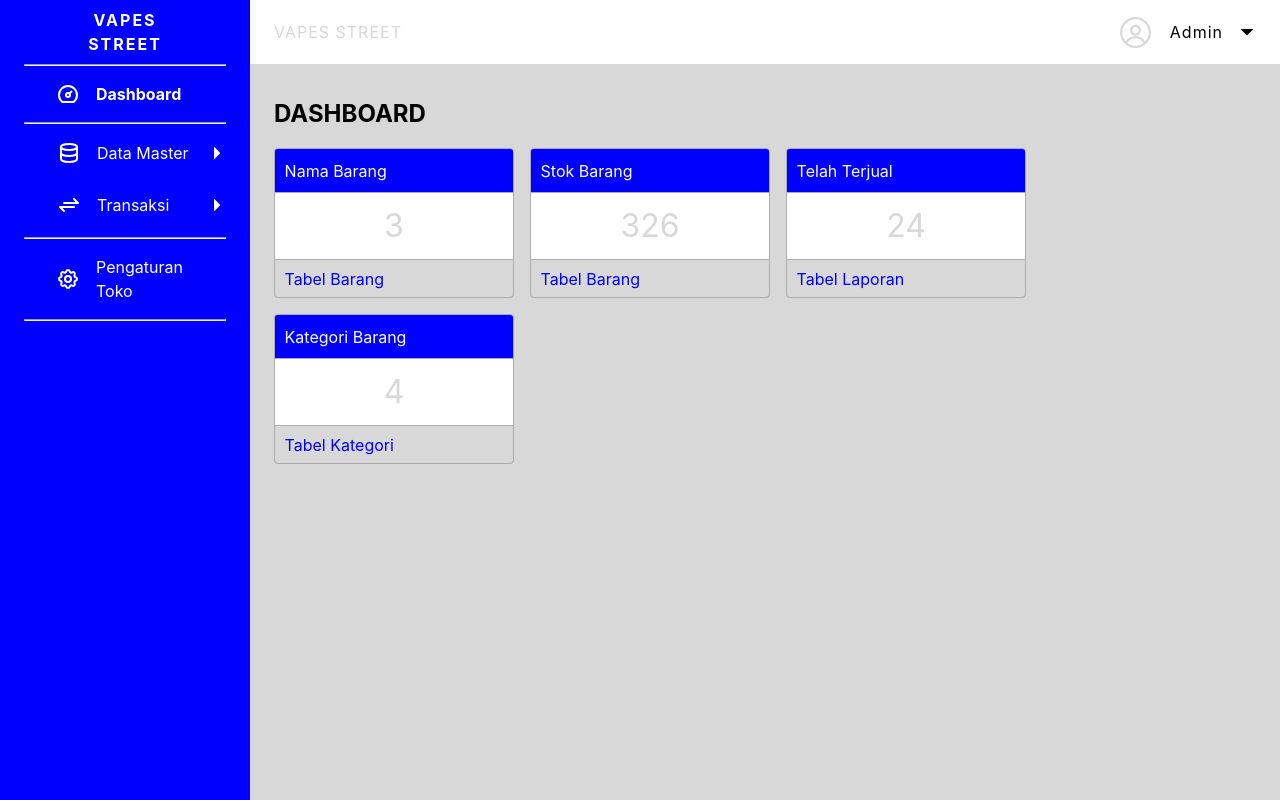
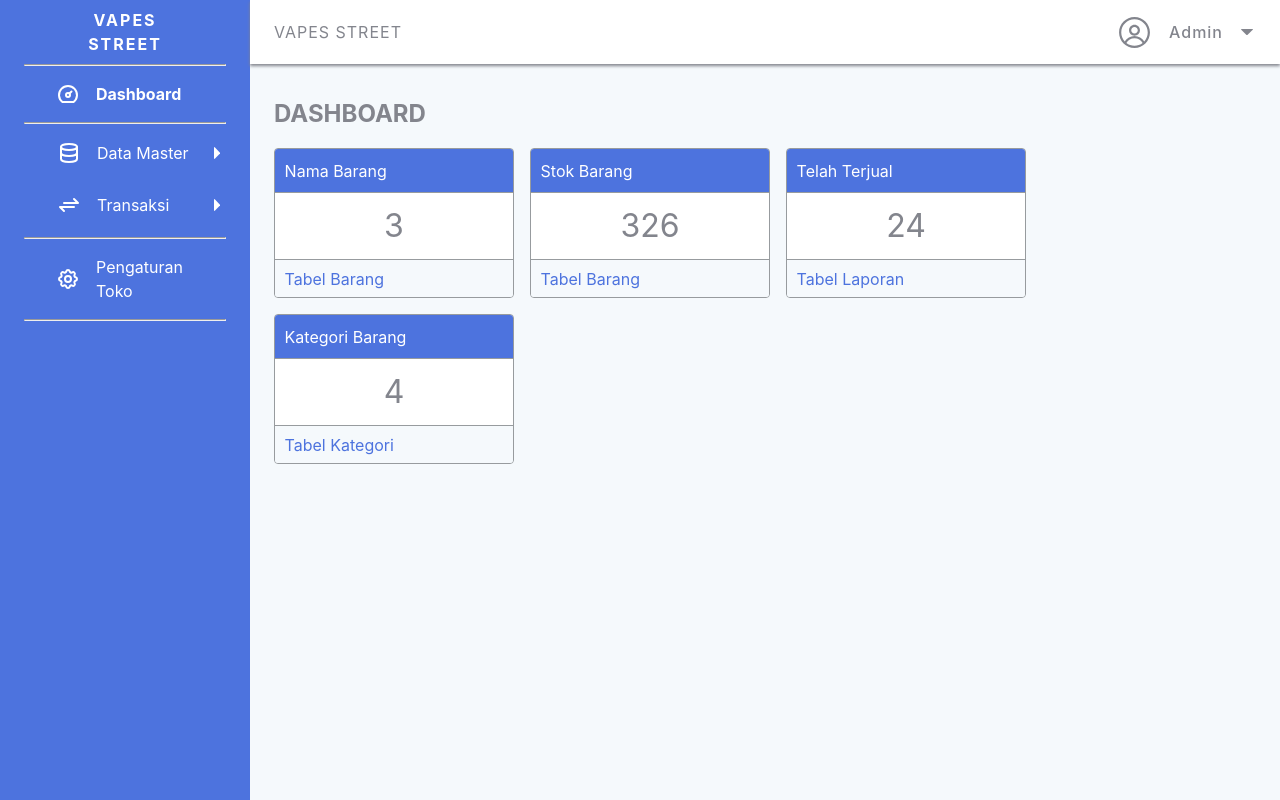
Before and after one commit to masatidhira/frontend-vapestreet, a React (Vite) app: page /login in a window 1280 px wide. Both pictures are taken after typing "Sample", "Sample123" into the empty fields and a click on the button "LOGIN". Built offline with nearby package versions, Linux system fonts and the light colour scheme.

Commit message:
Change color

```diff
--- a/src/components/Cards/Cards.scss
+++ b/src/components/Cards/Cards.scss
@@ -1,35 +1,34 @@
 .card-one {
-  background-color: cornflowerblue;
   width: 240px;
   height: 150px;
   display: flex;
   flex-direction: column;
-  border: 1px solid #acacac;
+  border: 1px solid var(--clr-gray);
   border-radius: 4px;
   overflow: hidden;
 
   .title {
-    background-color: var(--clr-navigation);
+    background-color: var(--clr-blue);
     color: var(--clr-white);
     padding: 0.6rem;
   }
 
   .count {
     background-color: var(--clr-white);
-    color: var(--clr-gray);
+    color: var(--clr-dark-gray);
     flex: 1;
     width: 100%;
     display: flex;
     justify-content: center;
     align-items: center;
     font-size: 2rem;
-    border-top: 1px solid #acacac;
-    border-bottom: 1px solid #acacac;
+    border-top: 1px solid var(--clr-gray);
+    border-bottom: 1px solid var(--clr-gray);
   }
 
   .link {
-    background-color: var(--clr-gray);
-    color: var(--clr-navigation);
+    background-color: var(--clr-light-gray);
+    color: var(--clr-blue);
     padding: 0.4rem 0.6rem;
   }
 }
--- a/src/components/Header/Header.scss
+++ b/src/components/Header/Header.scss
@@ -1,6 +1,6 @@
 .header {
   background-color: var(--clr-white);
-  color: var(--clr-gray);
+  color: var(--clr-dark-gray);
   width: 100%;
   height: var(--header-height);
   position: relative;
@@ -14,6 +14,7 @@
     justify-content: space-between;
     align-items: center;
     padding: 0 1.5rem;
+    box-shadow: 0 2px 3px 0 var(--clr-dark-gray);
     position: fixed;
     top: 0;
     right: 0;
@@ -36,7 +37,7 @@
 
       .dropdown-button {
         background-color: transparent;
-        color: black;
+        color: var(--clr-dark-gray);
         display: flex;
         align-items: center;
         border-radius: 0;
@@ -46,11 +47,12 @@
         p {
           letter-spacing: 1px;
         }
-      }
 
-      button {
-        background-color: transparent;
-        font-weight: normal;
+        &:hover {
+          color: var(--clr-dark);
+          outline: none;
+          border-color: transparent;
+        }
       }
     }
 
@@ -67,7 +69,7 @@
 
       a,
       button {
-        color: black;
+        color: var(--clr-dark);
         display: flex;
         align-items: center;
         gap: 1rem;
--- a/src/components/SideNavigation/SideNavigation.scss
+++ b/src/components/SideNavigation/SideNavigation.scss
@@ -1,5 +1,5 @@
 .sidenav {
-  background-color: var(--clr-navigation);
+  background-color: var(--clr-blue);
   color: var(--clr-white);
   width: var(--nav-width);
   height: 100vh;
@@ -73,7 +73,7 @@
         .dropdown-links {
           height: 6rem;
           background-color: var(--clr-white);
-          color: var(--clr-navigation);
+          color: var(--clr-blue);
           display: flex;
           flex-direction: column;
           justify-content: center;
--- a/src/index.scss
+++ b/src/index.scss
@@ -2,17 +2,21 @@
   --nav-width: min(100%, 250px);
   --header-height: 4rem;
 
-  --clr-navigation: blue;
   --clr-white: #ffffff;
-  --clr-gray: #d8d8d8;
+  --clr-red: #e04750;
+  --clr-green: #5bca8d;
+  --clr-blue: #4d73de;
+  --clr-dark-gray: #83858d;
+  --clr-gray: #979b9e;
+  --clr-light-gray: #f5f9fc;
   --clr-dark: black;
+
+  background-color: var(--clr-light-gray);
+  color: var(--clr-dark);
 
   font-family: Inter, system-ui, Avenir, Helvetica, Arial, sans-serif;
   line-height: 1.5;
   font-weight: 400;
-
-  color: var(--clr-dark);
-  background-color: var(--clr-gray);
 
   font-synthesis: none;
   text-rendering: optimizeLegibility;
--- a/src/pages/HomePage/HomePage.scss
+++ b/src/pages/HomePage/HomePage.scss
@@ -1,4 +1,5 @@
 .page-title {
+  color: var(--clr-dark-gray);
   margin-bottom: 1rem;
 }
 
```
